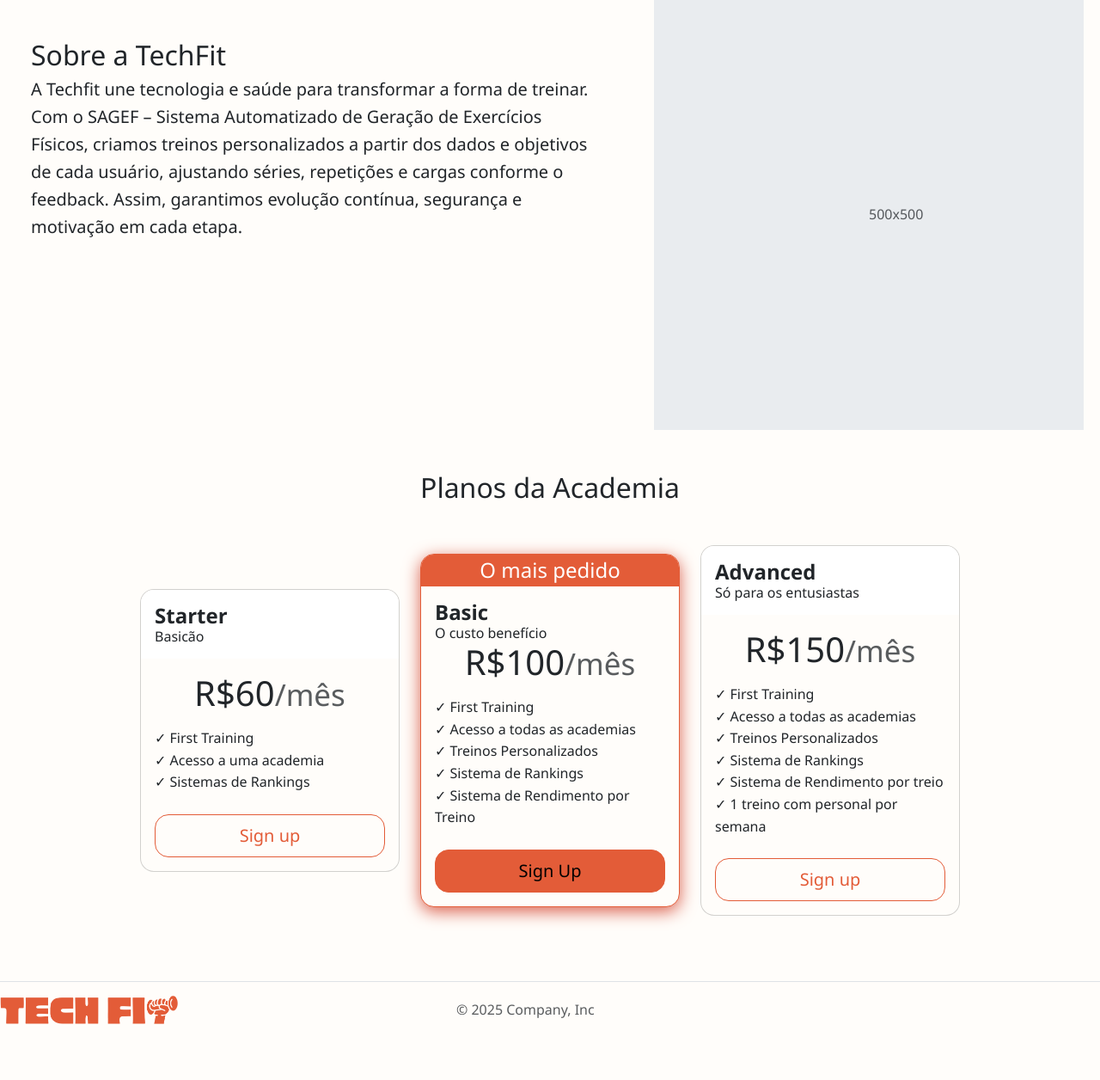
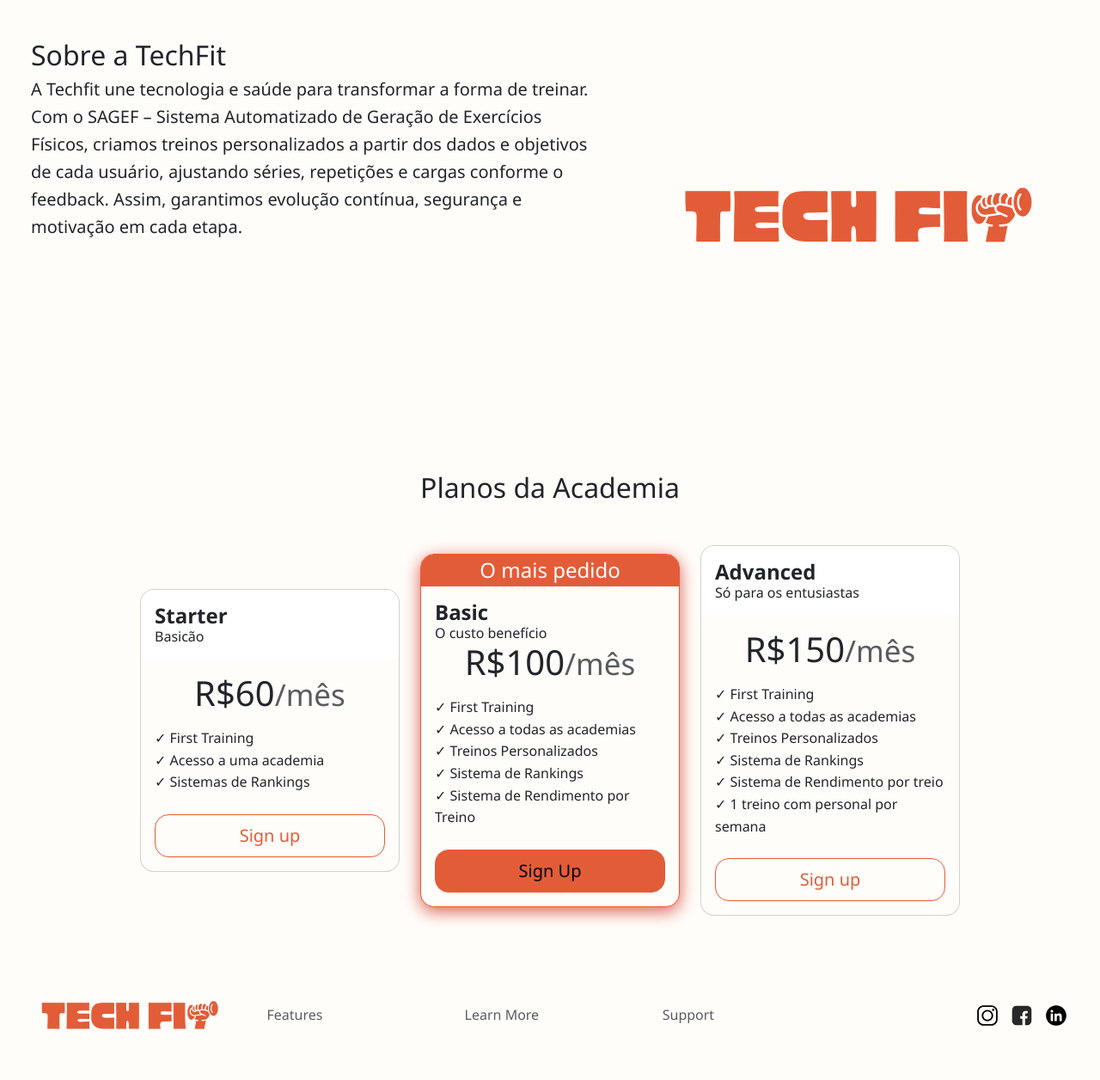
Before and after one commit to jggoncalez/techfit-system, a PHP site: page / in a window 1280 px wide; the page is wider, and only the part inside the window is pictured. Shown: the part 649-1905 px from the top of that part at 86% size. After the commit the page ends 1846 px from the top of that part, so only its background shows below. Run offline with PHP 8.4, Linux system fonts and the light colour scheme.

Commit message:
fix: footer

```diff
--- a/Assets/views/include/footer.php
+++ b/Assets/views/include/footer.php
@@ -1,23 +1,16 @@
-    <footer class="d-flex flex-wrap justify-content-between align-items-center py-3 my-4 border-top">
-               <div class="d-flex flex-wrap align-items-center justify-content-center justify-content-lg-start"> <a
+    <footer class="d-flex align-items-center my-2 my-lg-0 me-lg-auto text-black text-decoration-none" style="height: 86.59px; width:1532px;">
+               <div class="d-flex flex-wrap align-items-center justify-content-center justify-content-lg-start ms-5"> <a
                         href="/"
                         class="d-flex align-items-center my-2 my-lg-0 me-lg-auto text-black text-decoration-none"> <img
-                            class="bi me-2" width="50%" height="50%" src="logo-fixed.webp"></img>
-        <div class="col-md-4 d-flex align-items-center"> <a href="/"
-                class="mb-3 me-2 mb-md-0 text-body-secondary text-decoration-none lh-1" aria-label="Bootstrap"> <svg
-                    class="bi" width="30" height="24" aria-hidden="true">
-                    <use xlink:href=""></use>
-                </svg> </a> <span class="mb-3 mb-md-0 text-body-secondary">© 2025 Company, Inc</span> </div>
-        <ul class="nav col-md-4 justify-content-end list-unstyled d-flex">
-            <li class="ms-3"><a class="text-body-secondary" href="#" aria-label="Instagram"><svg class="bi" width="24"
-                        height="24" aria-hidden="true">
-                        <use xlink:href="#instagram"></use>
-                    </svg></a></li>
-            <li class="ms-3"><a class="text-body-secondary" href="#" aria-label="Facebook"><svg class="bi" width="24"
-                        height="24">
-                        <use xlink:href="#facebook"></use>
-                    </svg></a></li>
-        </ul>
+                            class="bi me-2" width="206.5px" height="32.63px" src="logo-fixed.webp"></img>
+        <div class="col-md-4 d-flex align-items-center"> <span class="ms-5 mb-3 mb-md-0 text-body-secondary">Features</span> </div>
+        <div class="col-md-4 d-flex align-items-center"> <span class="ms-5 mb-3 mb-md-0 text-body-secondary">Learn More</span> </div>
+        <div class="col-md-4 d-flex align-items-center"> <span class="ms-5 mb-3 mb-md-0 text-body-secondary">Support</span> </div>
+        <ul class="nav col-md-5 justify-content-end list-unstyled d-flex">
+            <li class="ms-3 "><img src="black-instagram-logo-3497.svg" alt="insta" style="height: 24px; width:24px;"></li>
+            <li class="ms-3 "><img src="facebook_icon.svg" alt="face" style="height: 24px; width:24px;"></li>
+            <li class="ms-3 "><img src="linkedin-2166.svg" alt="linkedin" style="height: 24px; width:24px;"></li>
+        </ul></div>
     </footer>
     <!-- Bootstrap JavaScript Libraries -->
     <script src="https://cdn.jsdelivr.net/npm/@popperjs/core@2.11.8/dist/umd/popper.min.js"
--- a/Assets/views/include/header.php
+++ b/Assets/views/include/header.php
@@ -6,7 +6,6 @@
     <meta charset="utf-8" />
     <meta name="viewport" content="width=device-width, initial-scale=1, shrink-to-fit=no" />
     <link rel="shortcut icon" href="Assets/images/TechFit-icon.ico" type="image/x-icon">
-
     <!-- <link href="https://cdn.jsdelivr.net/npm/bootstrap@5.3.2/dist/css/bootstrap.min.css" rel="stylesheet"
         integrity="sha384-T3c6CoIi6uLrA9TneNEoa7RxnatzjcDSCmG1MXxSR1GAsXEV/Dwwykc2MPK8M2HN" crossorigin="anonymous" /> -->
     <script src="/docs/5.3/assets/js/color-modes.js"></script>
--- a/index.php
+++ b/index.php
@@ -27,13 +27,9 @@ include_once 'Assets/views/include/header.php';
                 <h2 class="featurette-heading fw-normal lh-1 ">Sobre a TechFit </h2>
                 <p class="lead ">A Techfit une tecnologia e saúde para transformar a forma de treinar. Com o SAGEF – Sistema Automatizado de Geração de Exercícios Físicos, criamos treinos personalizados a partir dos dados e objetivos de cada usuário, ajustando séries, repetições e cargas conforme o feedback. Assim, garantimos evolução contínua, segurança e motivação em cada etapa.</p>
             </div>
-            <div class="col-md-5"> <svg aria-label="Placeholder: 500x500"
-                    class="bd-placeholder-img bd-placeholder-img-lg featurette-image img-fluid mx-auto" height="500"
-                    preserveAspectRatio="xMidYMid slice" role="img" width="500" xmlns="http://www.w3.org/2000/svg">
-                    <title>Placeholder</title>
-                    <rect width="100%" height="100%" fill="var(--bs-secondary-bg)"></rect><text x="50%" y="50%"
-                        fill="var(--bs-secondary-color)" dy=".3em">500x500</text>
-                </svg> </div>
+            <div class="col-md-5 d-flex align-items-center justify-content-center " style="height: 500px; width:500px;">
+                <img src="logo-fixed.webp" alt="aaaa">
+            </div>
         </div>
         <!-- Cards de planos -->
         <h2 class="text-center m-5" >Planos da Academia</h1>
@@ -93,7 +89,6 @@ include_once 'Assets/views/include/header.php';
                             <li>✓ Sistema de Rankings</li>
                             <li>✓ Sistema de Rendimento por treio</li>
                             <li>✓ 1 treino com personal por semana</li>
-
                         </ul> <button type="button" class="w-100 btn btn-lg btn-outline-primary">Sign up</button>
                     </div>
                 </div>
```
Also changed, not shown: black-instagram-logo-3497.svg (added), facebook_icon.svg (added), linkedin-2166.svg (added).
